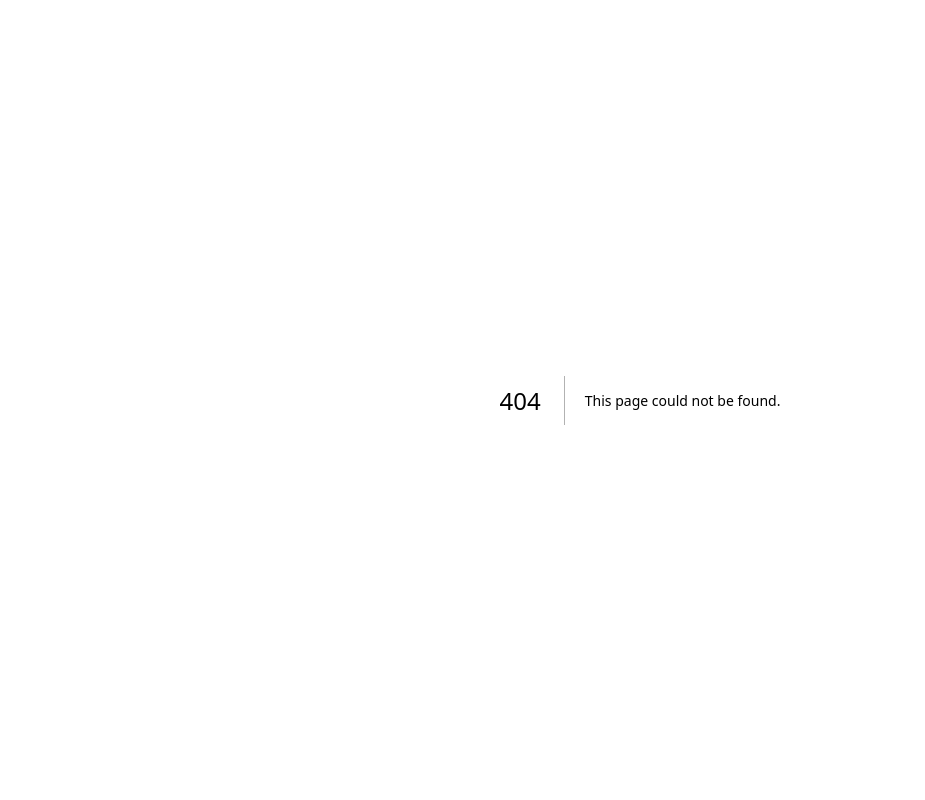
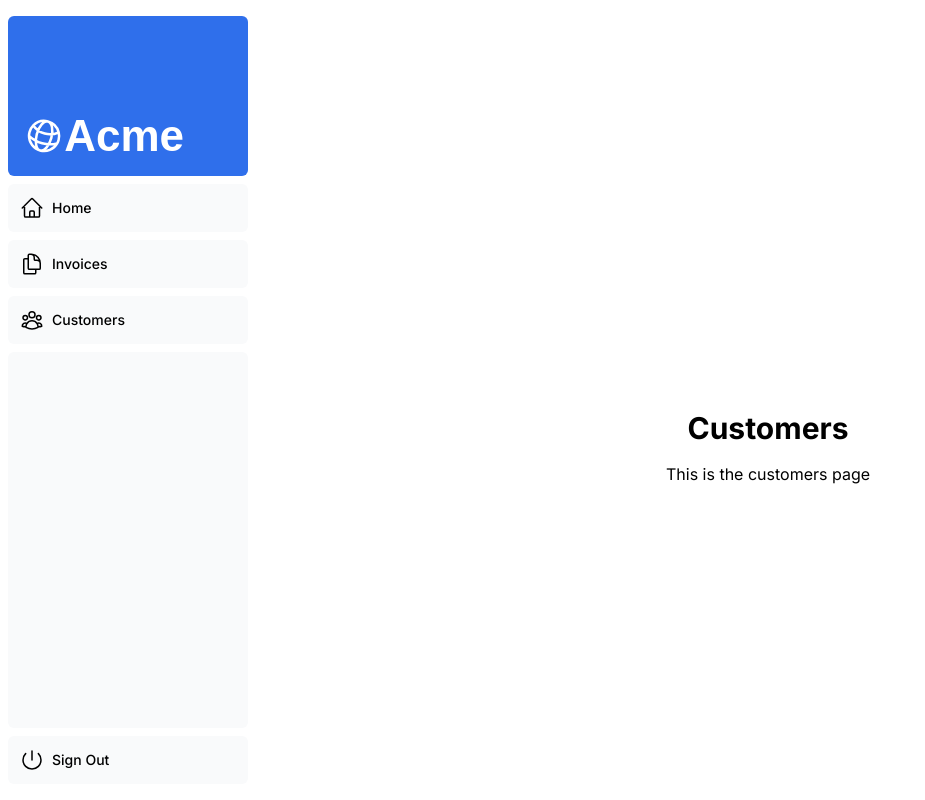
Before and after one commit to HusseinSamy/nextjs-dashboard-tutorial, a Next.js app: page /dashboard/customers in a window 1280 px wide. Before the commit this address had no page. Shown: the whole page, without its empty margins (0-925 px from the left). Built offline with nearby package versions, Linux system fonts and the light colour scheme; a web font is replaced by a local one.

Commit message:
Adds customers initial page

```diff
--- /dev/null
+++ b/app/dashboard/customers/page.tsx
@@ -0,0 +1,8 @@
+export default function Page() {
+    return (
+        <div className="flex flex-col items-center justify-center h-screen">
+            <h1 className="text-3xl font-bold">Customers</h1>
+            <p className="mt-4">This is the customers page</p>
+        </div>
+    )
+}
```
